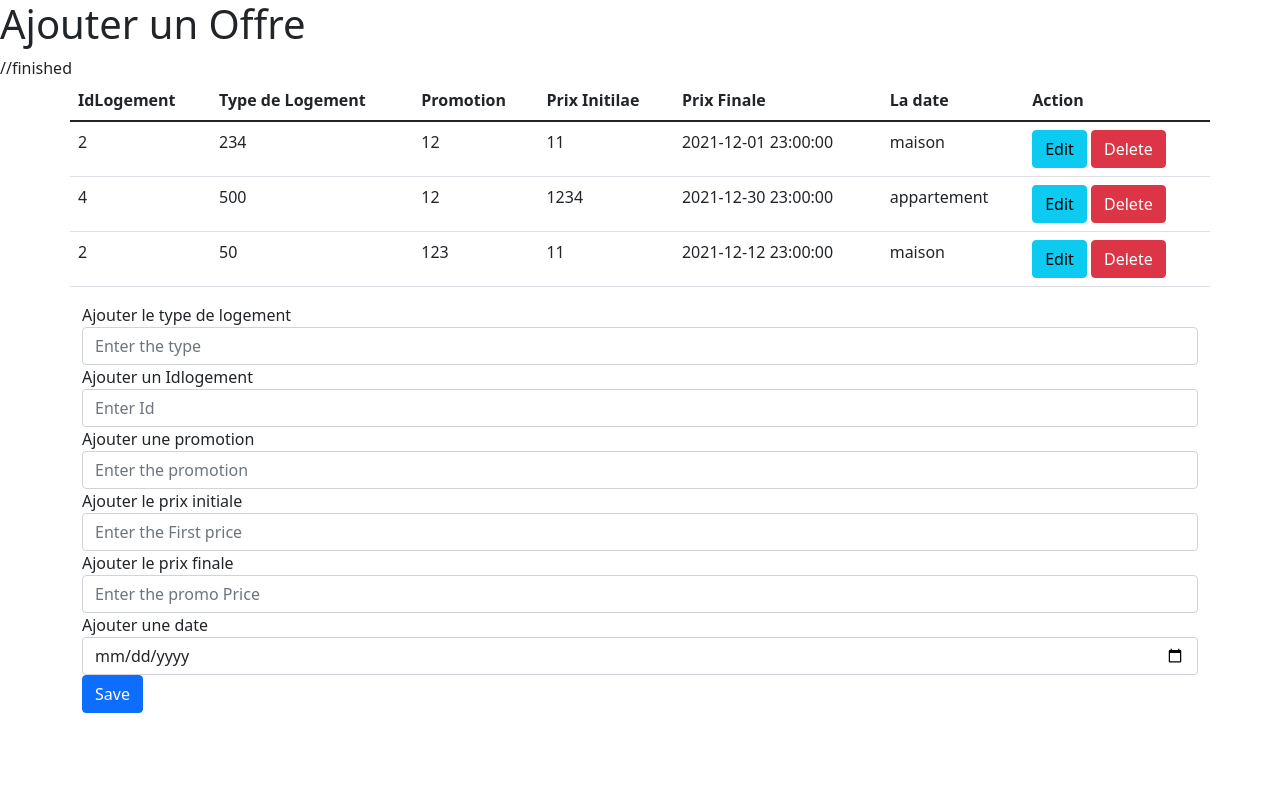
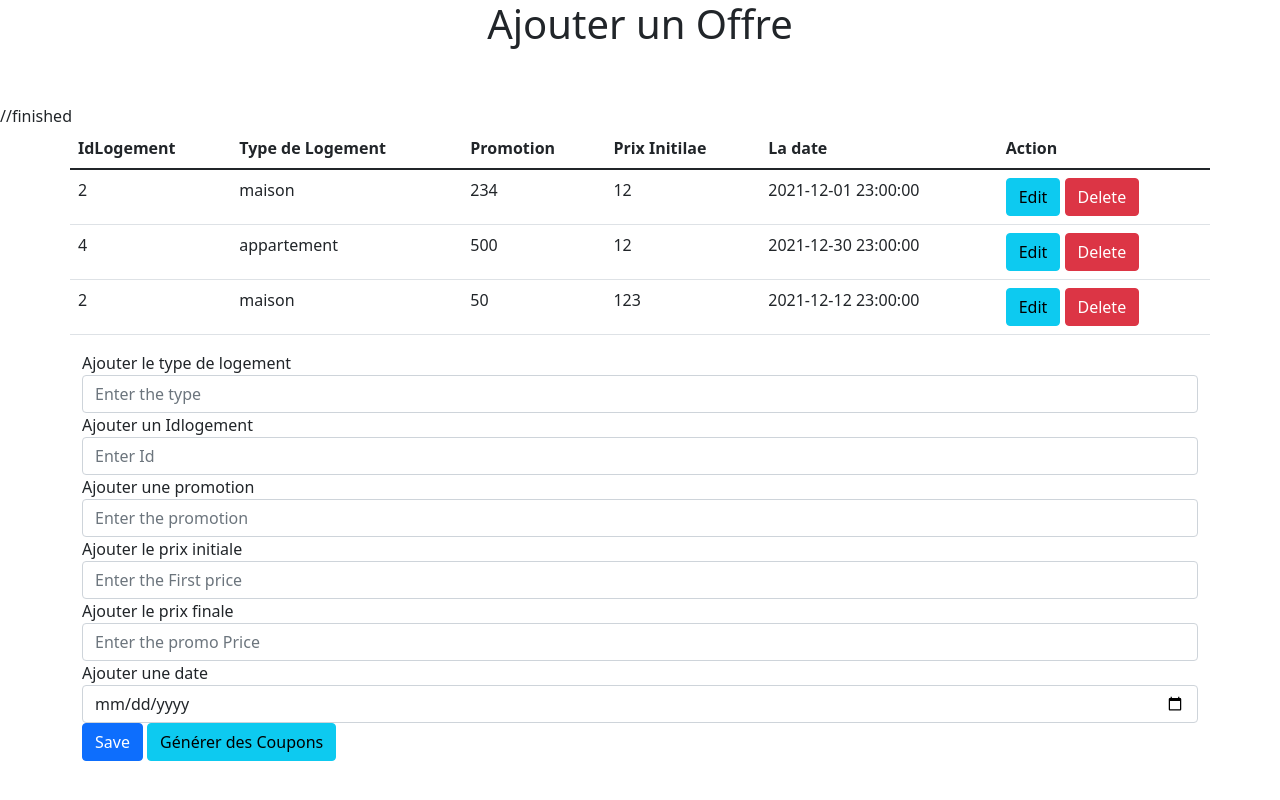
Before and after one commit to Rayduxx/Web_Project_Esprit, a PHP site: page /view/admin/offres.php in a window 1280 px wide. Run offline with PHP 8.4, Linux system fonts and the light colour scheme; data comes from the database, SQL or seed files in the repository; some libraries are stand-ins or nearby versions.

Commit message:
Update offres.php

```diff
--- a/view/admin/offres.php
+++ b/view/admin/offres.php
@@ -1,4 +1,4 @@
-<!DOCTYPE html>
+ <!DOCTYPE html>
 <html lang="en">
 <head>
     <meta charset="UTF-8">
@@ -8,11 +8,20 @@
     <script src="https://cdn.jsdelivr.net/npm/bootstrap@5.1.3/dist/js/bootstrap.bundle.min.js" integrity="sha384-ka7Sk0Gln4gmtz2MlQnikT1wXgYsOg+OMhuP+IlRH9sENBO0LRn5q+8nbTov4+1p" crossorigin="anonymous"></script>
     <script src="https://cdn.jsdelivr.net/npm/@popperjs/core@2.10.2/dist/umd/popper.min.js" integrity="sha384-7+zCNj/IqJ95wo16oMtfsKbZ9ccEh31eOz1HGyDuCQ6wgnyJNSYdrPa03rtR1zdB" crossorigin="anonymous"></script>
     <script src="https://cdn.jsdelivr.net/npm/bootstrap@5.1.3/dist/js/bootstrap.min.js" integrity="sha384-QJHtvGhmr9XOIpI6YVutG+2QOK9T+ZnN4kzFN1RtK3zEFEIsxhlmWl5/YESvpZ13" crossorigin="anonymous"></script>
+    <link rel="preconnect" href="https://fonts.gstatic.com" crossorigin>
+<link href="https://fonts.googleapis.com/css2?family=Courgette&display=swap" rel="stylesheet">
+<link href="https://fonts.googleapis.com/css2?family=Barlow:wght@200&display=swap" rel="stylesheet">
+<link href="https://fonts.googleapis.com/css2?family=Poppins&display=swap" rel="stylesheet">
+<link href="https://fonts.googleapis.com/css2?family=Cairo:wght@700&display=swap" rel="stylesheet">
+<link href="https://fonts.googleapis.com/css2?family=Montserrat:wght@500&display=swap" rel="stylesheet">
+<link href="https://fonts.googleapis.com/css2?family=Noto+Sans+Display&display=swap" rel="stylesheet">
+    <link rel="stylesheet" href="offres.css">
     <title>Gestion Offres</title>
 
 </head>
 <body>
- <h1>Ajouter un Offre</h1>
+ <h1 class="row justify-content-center">Ajouter un Offre</h1>
+ <br><br>
  <?php require_once 'AjoutOffres.php';?>
  <?php
 if (isset($_SESSION['message'])): ?>
@@ -36,7 +45,6 @@ unset($_SESSION['message']);
                  <th>Type de Logement</th>
                  <th>Promotion</th>
                  <th>Prix Initilae</th>
-                 <th>Prix Finale</th>
                  <th>La date </th>
                  <th colspan="2">Action</th>
              </tr>
@@ -45,11 +53,10 @@ unset($_SESSION['message']);
         while ($row = $result->fetch_assoc()): ?>
         <tr>
             <td><?php echo $row['idLogement']; ?></td>
+            <td><?php echo $row['typeLogement']; ?></td>
             <td><?php echo $row['promotion']; ?></td>
             <td><?php echo $row['PrixInitiale']; ?></td>
-            <td><?php echo $row['PrixFinale']; ?></td>
             <td><?php echo $row['DateFin']; ?></td>
-            <td><?php echo $row['typeLogement']; ?></td>
             <td>
                 <a href="offres.php?edit=<?php echo $row['id'];?>"
                 class="btn btn-info">Edit</a>
@@ -106,10 +113,11 @@ unset($_SESSION['message']);
     <?php
     if ($update == true):
     ?>
-    <button type="submit" class="btn btn-info" name="update">Update</button>
+    <button type="submit" class="btn btn-info " name="update">Update</button>
     <?php else: ?>
-    <button type="submit" class="btn btn-primary"  name="save">Save</button>
+    <button type="submit" class="btn btn-primary "  name="save">Save</button>
     <?php endif; ?>
+   <a href="ajoutCoupon.php"  type="submit" class="btn btn-info" name="coupon">Générer des Coupons</a>
 </div>
 
 
```
